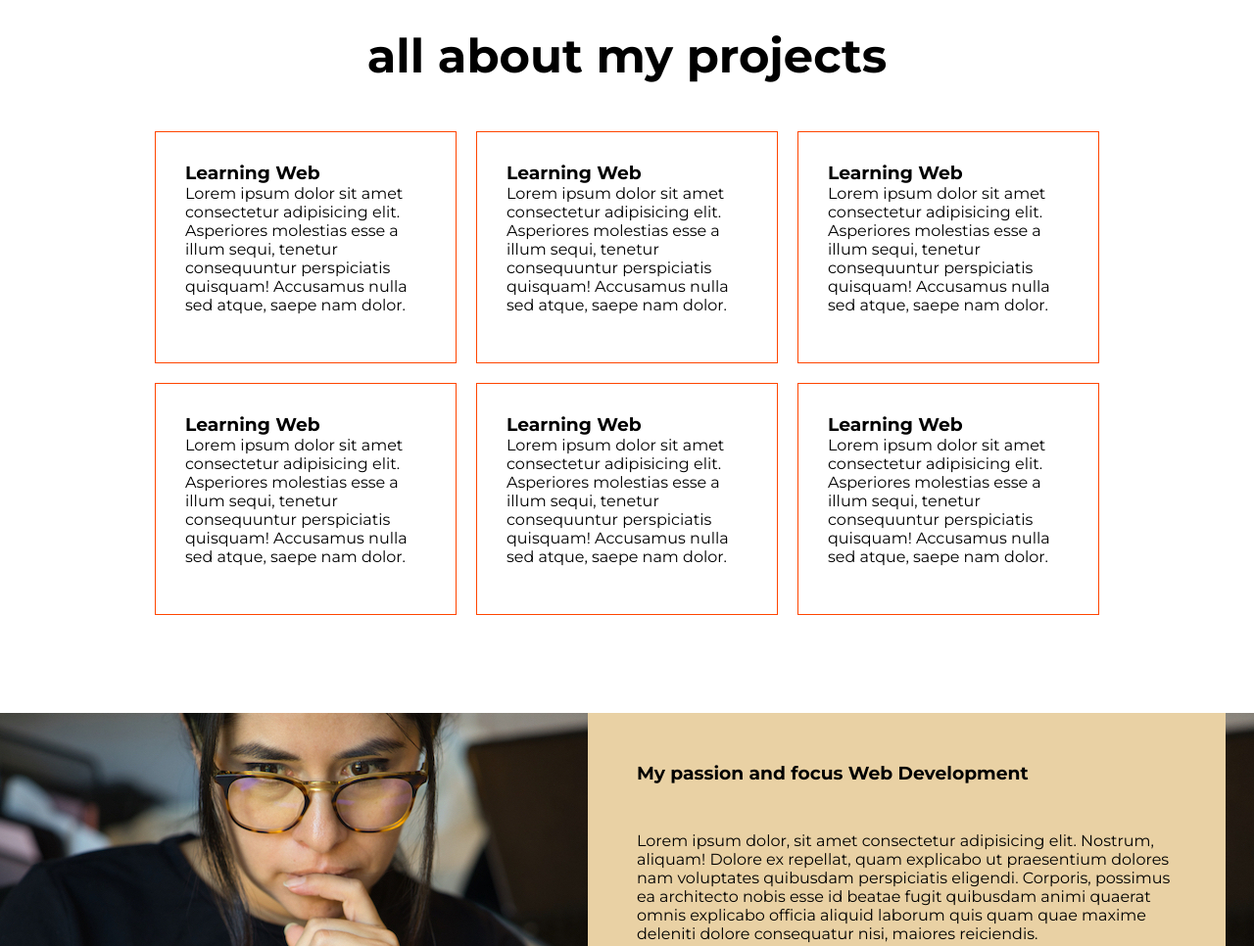
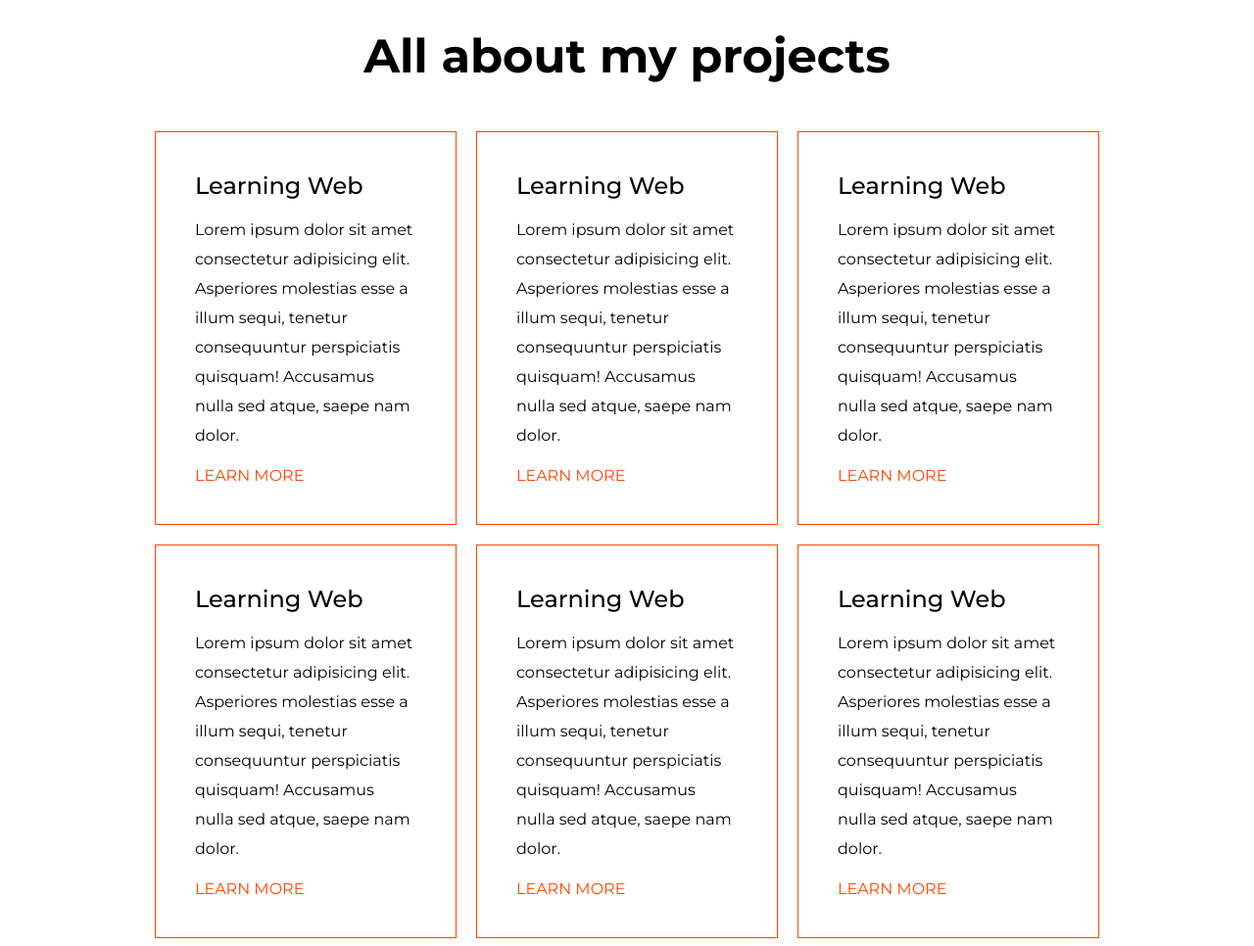
Before and after one commit to AndresRamirez917/100-sitios-70, a plain HTML site: page index.html in a window 1280 px wide. Shown: the part 560-1526 px from the top of the page at 98% size. Drawn offline with Linux system fonts and the light colour scheme.

Commit message:
semi final commit

```diff
--- a/index.html
+++ b/index.html
@@ -34,7 +34,7 @@
     <!-- mywork -->
     <section id="mywork">
         <div class="container">
-            <h2 class="subtitle">all about my projects</h2>
+            <h2 class="subtitle">All about my projects</h2>
             <div class="mywork-row">
                 <div class="flex-box-1 box-1">
                     <h3>Learning Web</h3>
--- a/scss/styles.scss
+++ b/scss/styles.scss
@@ -42,8 +42,16 @@ ul {
     background: orange;
 }
 
+.button-1:hover {
+    background: orangered;
+}
+
 .button-2 {
     border: 1px solid #fff;
+}
+
+.button-2:hover {
+    background: orangered;
 }
 
 .flex {
@@ -61,7 +69,24 @@ ul {
 
 .box-1 {
     border: 1px solid orangered;
-    padding: 30px;
+    padding: 40px;
+    h3 {
+        font-size: 1.5rem;
+        font-weight: 500;
+        margin-bottom: 1rem;
+    }
+    p {
+        line-height: 30px;
+        margin-bottom: 1rem;
+    }
+    a {
+        color: orangered;
+    }
+}
+
+.navbar ul li a:hover,
+.navbar ul li a.active {
+    color: #000;
 }
 
 //mainheader
@@ -135,8 +160,12 @@ padding-bottom: 3rem;
             background: rgba(199, 137, 23, 0.391);
             padding: 50px;
             text-align: left;
+            h3 {
+                font-size: 3rem;
+            }
              p {
                 margin: 3rem 0;
+                line-height: 40px;
              }
             .button-2 {
                 margin: 3rem 0;
@@ -169,6 +198,7 @@ padding-bottom: 3rem;
 
 //footer
 #footer {
+    margin-top: 2rem;
     text-align: center;
     padding: 3rem 0;
     background: rgba(199, 137, 23, 0.391);
```
Also changed, not shown: scss/styles.css, 1 other file.
